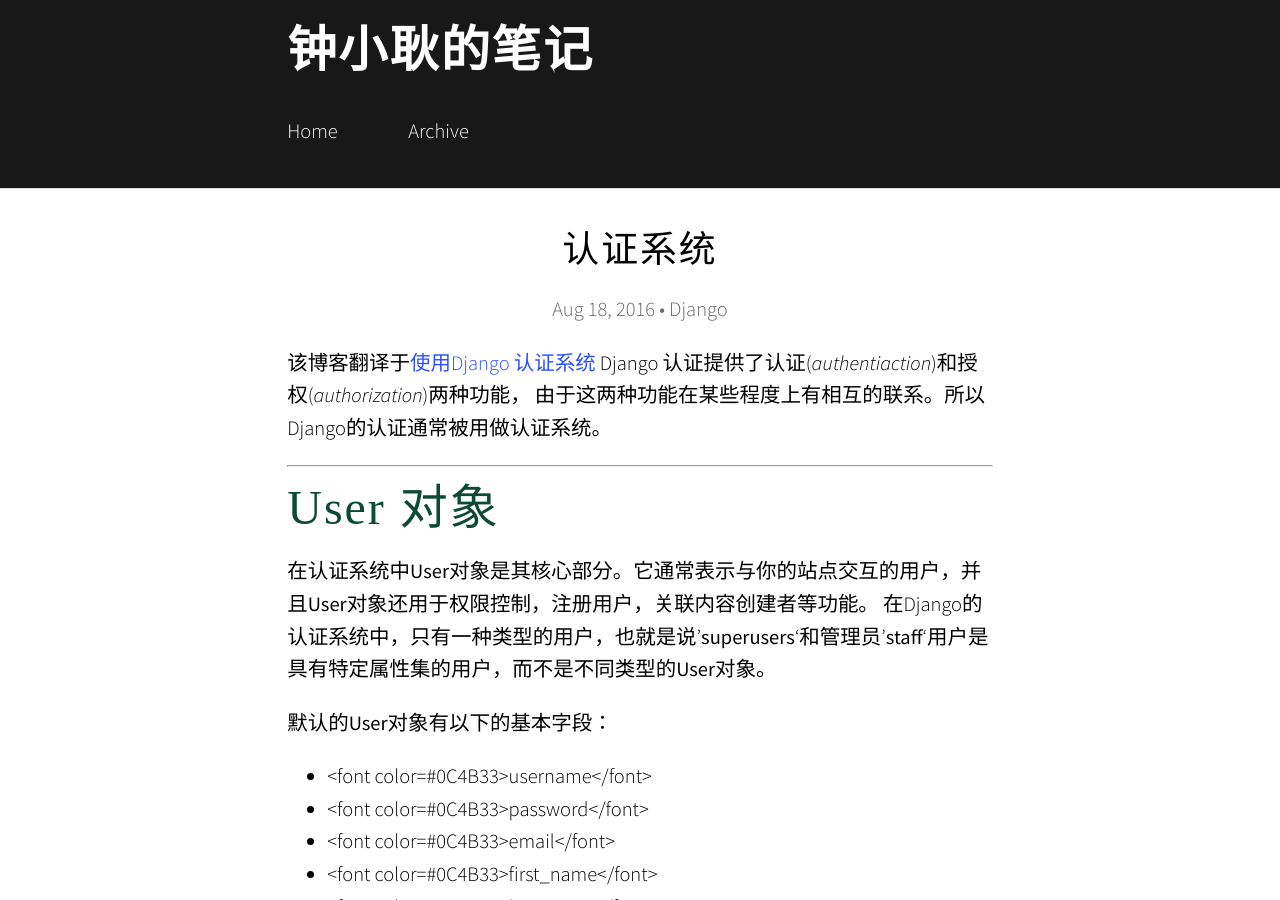
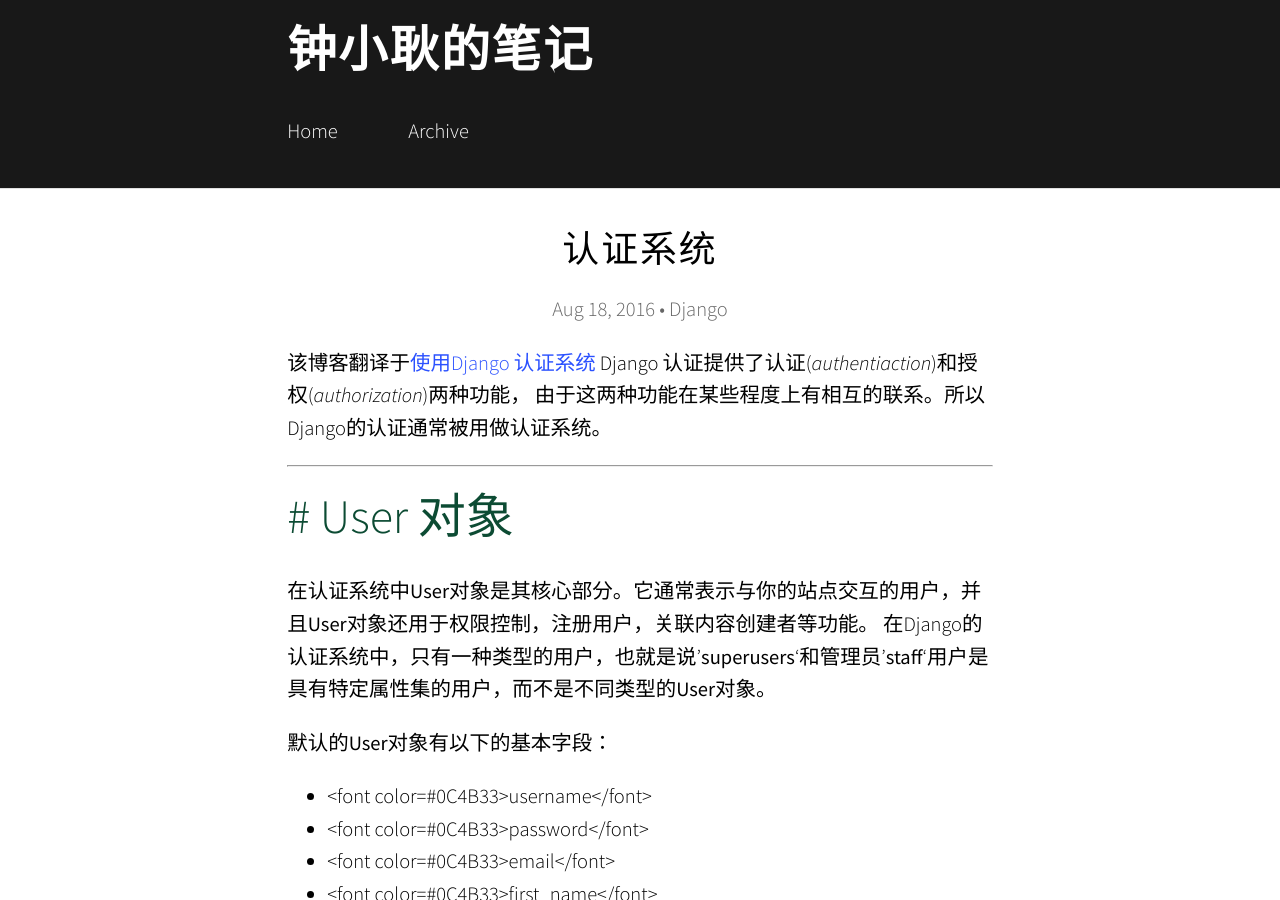
Before and after one commit to zLolipop/zLolipop.github.io, a Jekyll site: the page built from _posts/2016-08-18-Django认证系统.md, in a window 1280 px wide and 900 px high. Built offline with Jekyll 4.4.1, drawn with Linux system fonts in a browser that asks for light colours; nearby versions of some CDN libraries; some web fonts are replaced; comment, search, counter and statistics services are not loaded.

Commit message:
also for color test

````diff
--- a/_posts/2016-08-18-Django认证系统.md
+++ b/_posts/2016-08-18-Django认证系统.md
@@ -10,7 +10,7 @@
 
 ----------
 
-# <font color="#0C4B33" size=7> User 对象</font>
+<font color="#0C4B33" size=7> # User 对象</font>
 在认证系统中**User**对象是其核心部分。它通常表示与你的站点交互的用户，并且**User**对象还用于权限控制，注册用户，关联内容创建者等功能。 在Django的认证系统中，只有一种类型的用户，也就是说'**superusers**'和管理员'**staff**'用户是具有特定属性集的用户，而不是不同类型的**User**对象。
 
 默认的**User**对象有以下的基本字段：
@@ -28,7 +28,7 @@
 
 
 ## 创建用户(users)
-创建users最直接的方法就是使用<font color= greenv>create_user()</font> 这个辅助函数。
+创建users最直接的方法就是使用<font color= "green">create_user()</font> 这个辅助函数。
 ```Python
 from django.contrib.auth.models import User
 user = User.object.create_user('john', 'lennon@thebeatles.com', 'password')
````
